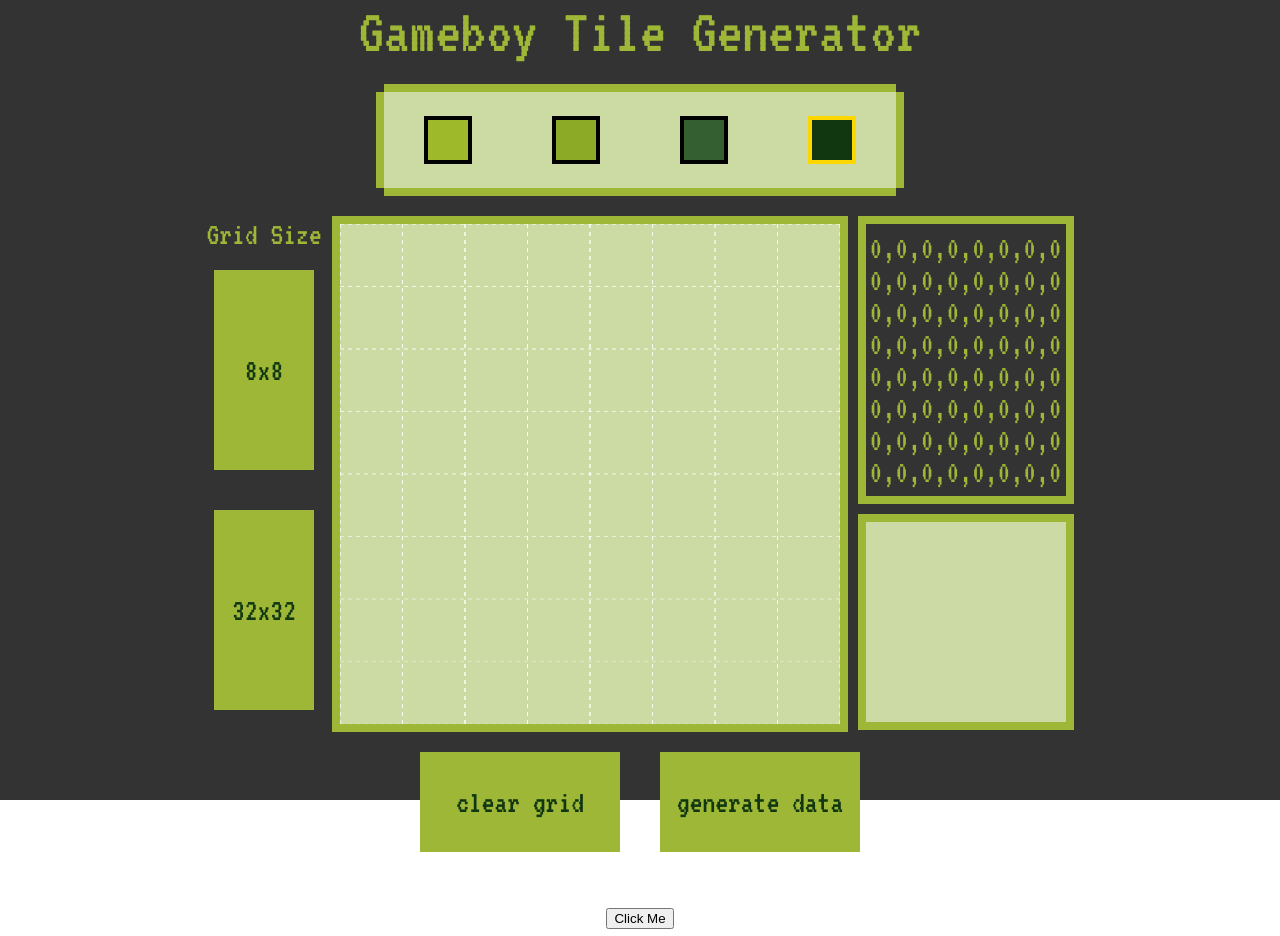
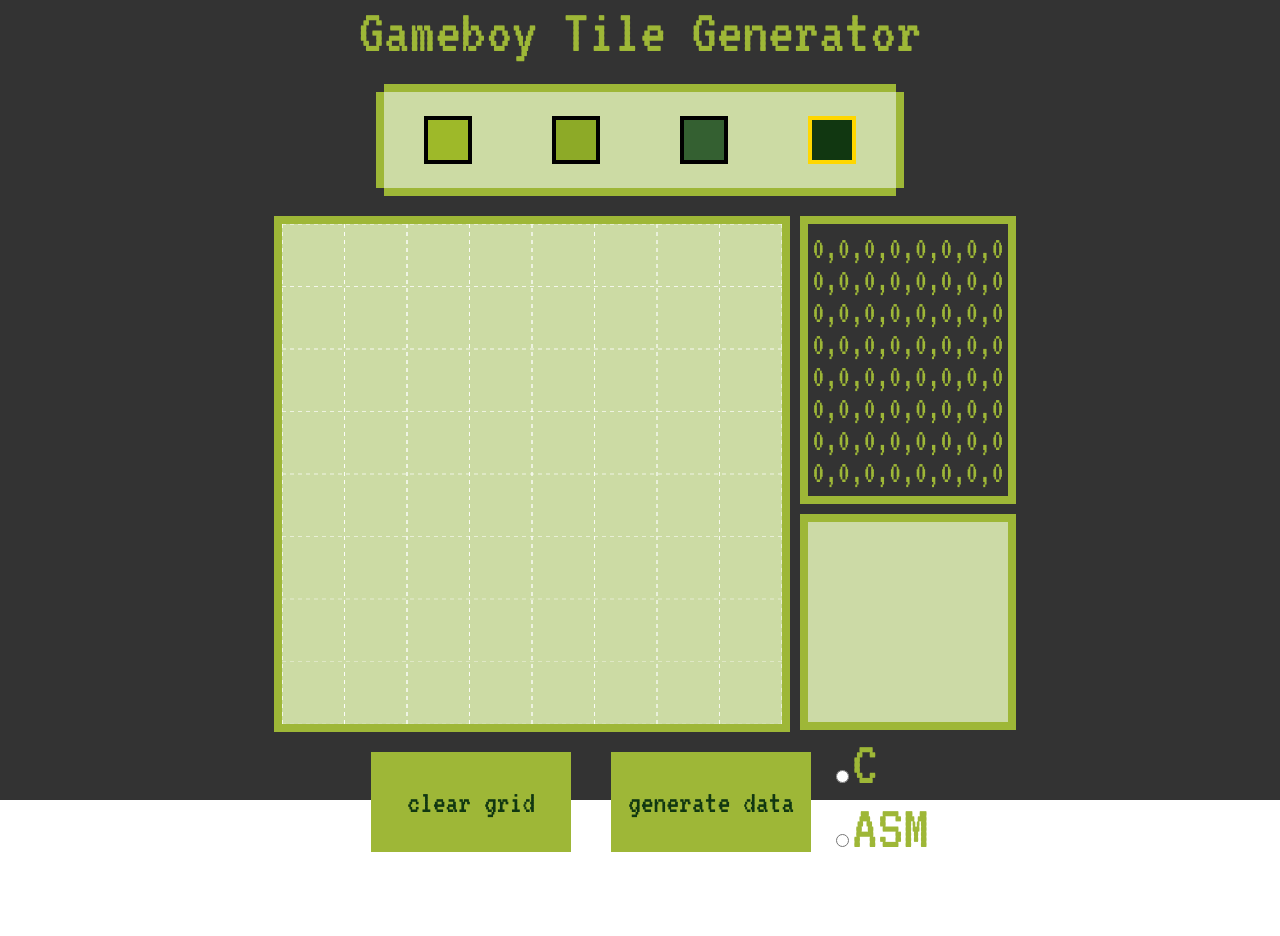
Before and after one commit to spkelly/gb-pallete, a Vue app: page / in a window 1280 px wide. After the commit the page ends 872 px from the top, so only its background shows below. Built offline with nearby package versions, Linux system fonts and the light colour scheme.

Commit message:
seperated download buttons from App and added file type toggling

```diff
--- a/src/App.vue
+++ b/src/App.vue
@@ -3,28 +3,14 @@
     Gameboy Tile Generator
     <colorPallete v-on:changecolor="changeColor"/>
     <div class="flex-row">
-      <div class="buttonHolder-vert">
-        Grid Size
-        <div class="pixel__button-horiz">
-          8x8
-        </div>
-        <div class="pixel__button-horiz">
-          32x32
-        </div>
-      </div>
       <TileCanvas :pixelColor="selectedColor" v-on:canvaschange="handleCanvasChange" />
       <TileOutput :tileData="$store.state.pixelMatrix" />
     </div>
-    <div class="buttonHolder">
-      <div class="pixel__button-vert" v-on:click="$store.dispatch('clearGrid')">
-        clear grid
-      </div>
-      <div class="pixel__button-vert" >
-        generate data
-      </div>
+    <div class="flex-row">
+        <DownloadButton />
+      <FileControls />
+    </div>
 
-    </div>
-    <DownloadButton />
   </div>
 </template>
 
@@ -32,7 +18,8 @@
 import colorPallete from './components/ColorPallete.vue';
 import TileCanvas from './components/TileCanvas.vue';
 import TileOutput from './components/TileOutput.vue';
-import DownloadButton from './components/DownloadButton';
+import DownloadButton from './components/DownloadButton.vue';
+import FileControls from './components/FileControls.vue';
 
 export default {
   // TODO: sepearate into smaller components
@@ -73,7 +60,9 @@ export default {
     colorPallete,
     TileCanvas,
     TileOutput,
-    DownloadButton
+    FileControls,
+    DownloadButton,
+
   },
   mounted() {
     let data = Array(8).fill(null).map(()=>Array(8).fill(0));
--- a/src/components/DownloadButton.vue
+++ b/src/components/DownloadButton.vue
@@ -1,11 +1,18 @@
 <template>
   <div>
-    <button v-on:click="download()"> Click Me</button>
+    <div class="buttonHolder">
+      <div class="pixel__button-vert" v-on:click="$store.dispatch('clearGrid')">
+        clear grid
+      </div>
+      <div class="pixel__button-vert" v-on:click="download()" >
+        generate data
+      </div>
+    </div>
   </div>
 </template>
 
 <script>
-import {exportToC} from '../services/DownloaderServices';
+import {exportToC, exportToASM} from '../services/DownloaderServices';
 import {convertPixelMatrix} from '../services/ConverterServices';
 
 export default {
@@ -13,11 +20,39 @@ export default {
 
   methods:{
     download(){
-      let pixelMatrix = convertPixelMatrix(this.$store.state.pixelMatrix);
-      exportToC(pixelMatrix.flat(2));
+      let state = this.$store.state;
+      let pixelMatrix = convertPixelMatrix(state.pixelMatrix);
+
+      if(state.fileType){
+        exportToC(pixelMatrix.flat(2));
+      }
+      else{
+        exportToASM(pixelMatrix.flat(2));
+      }
     }
   }
 }
 
 
 </script>
+
+<style>
+  .buttonHolder {
+    display: flex;
+    justify-content: center;
+    font-size: 32px;
+  }
+  .pixel__button-vert {
+    font-size: 32px;
+    color: #113711;
+    background-color: #9eb737;
+    width: 200px;
+    height: 100px;
+    margin: 20px;
+    display: flex;
+    align-items: center;
+    justify-content: center;
+  }
+
+
+</style>
--- /dev/null
+++ b/src/components/FileControls.vue
@@ -0,0 +1,38 @@
+<template>
+  <div>
+    <form class="file-controls"  autocomplete="off">
+      <input name="filetype" type="radio" value="c" v-model="selected"  v-on:change="changeFileType" checked="checked">
+      <label for="">C </label><br>
+      <input name="filetype" type="radio" value="asm" v-model="selected" v-on:change="changeFileType">
+      <label for="">ASM</label> <br>
+
+    </form>
+  </div>
+</template>
+
+
+<script>
+  export default {
+    name:"FileControls",
+    data(){
+      return({
+        selected: 'C'
+      })
+
+    },
+    methods:{
+      changeFileType(){
+        this.$store.commit("changeFileType", this.selected);
+      }
+    }
+  }
+</script>
+
+
+
+<style lang="css">
+  .file-controls{
+    text-align: left;
+  }
+
+</style>
```
